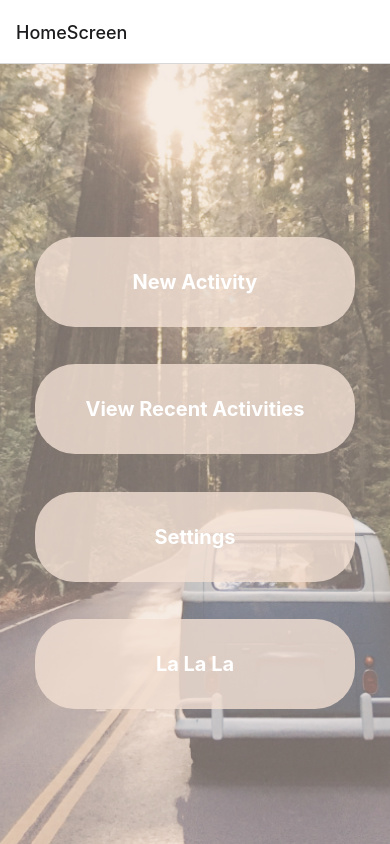
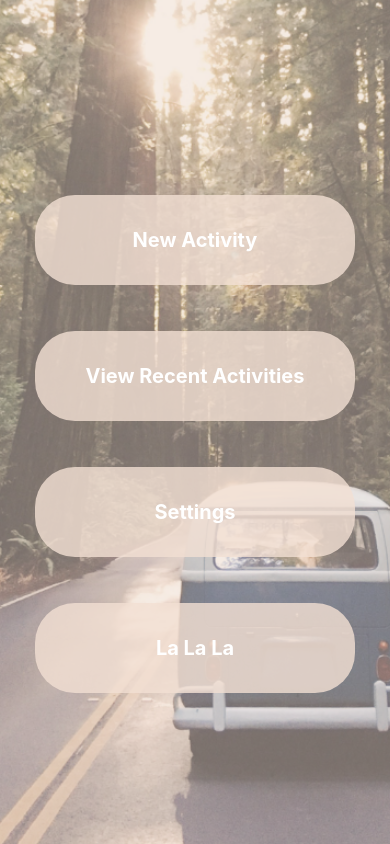
Before and after one commit to CohavDev/GoogleWorkShop, a React Native app: screen / in a window 390 px wide. Built offline with nearby package versions, Linux system fonts and the light colour scheme.

Commit message:
navigation - removed header

```diff
--- a/App.js
+++ b/App.js
@@ -18,7 +18,7 @@ export default function App() {
     // </View>
 
     <NavigationContainer>
-      <Stack.Navigator>
+      <Stack.Navigator screenOptions={{ headerShown: false }}>
         <Stack.Screen name="HomeScreen" component={WelcomeBackScreen} />
         <Stack.Screen name="RecentActivities" component={MyActivities} />
         <Stack.Screen name="profileMatching" component={ProfileMatching} />
```
